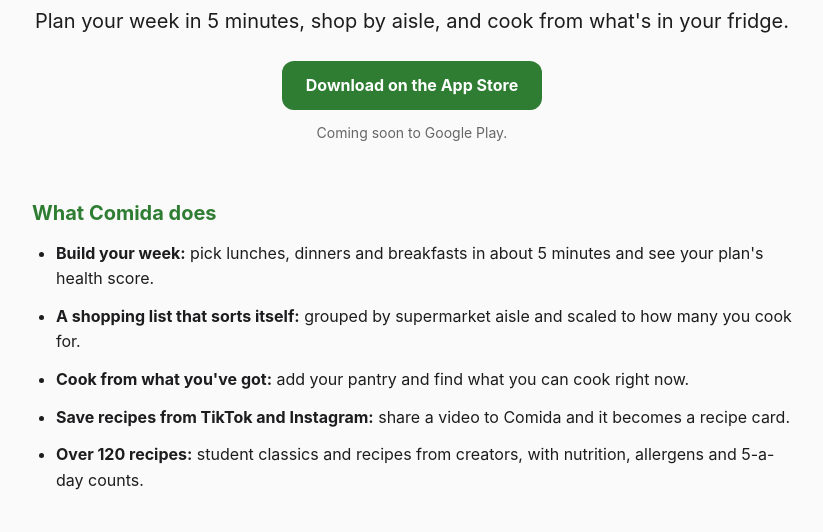
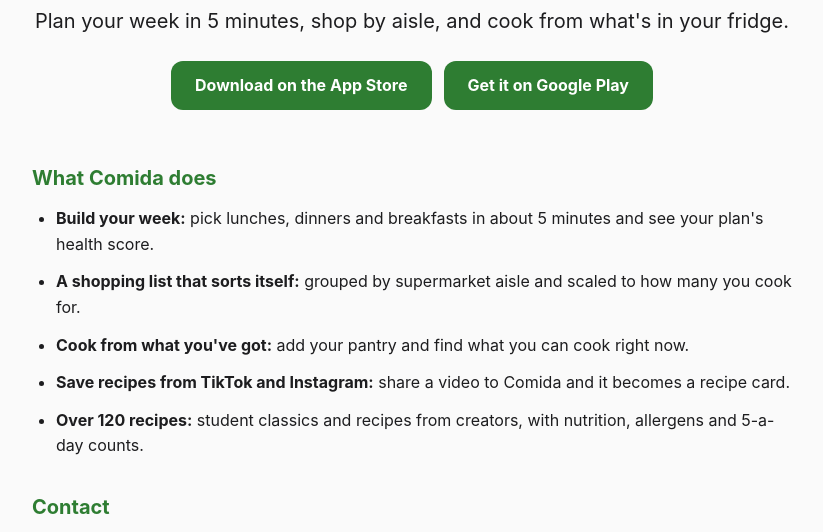
Before and after one commit to comidafooduk-cmyk/comidafooduk-cmyk.github.io, a plain HTML site: page index.html in a window 1280 px wide. Shown: the part 248-780 px from the top of the page, without its empty margins (228-1051 px from the left). Drawn offline with Linux system fonts and the light colour scheme.

Commit message:
Add Google Play download button to homepage
Co-Authored-By: Claude Opus 5.5 <noreply@anthropic.com>

```diff
--- a/index.html
+++ b/index.html
@@ -28,8 +28,10 @@
     <img src="/icon.png" alt="Comida app icon" width="112" height="112" style="border-radius:24px">
     <h1 style="font-size:36px;margin-top:16px">Comida</h1>
     <p style="font-size:20px;margin-top:4px">Plan your week in 5 minutes, shop by aisle, and cook from what's in your fridge.</p>
-    <p style="margin-top:24px"><a href="https://apps.apple.com/app/id6788519106" style="display:inline-block;background:var(--green);color:#fff;text-decoration:none;font-weight:700;padding:12px 24px;border-radius:12px">Download on the App Store</a></p>
-    <p class="muted">Coming soon to Google Play.</p>
+    <p style="margin-top:24px;display:flex;flex-wrap:wrap;gap:12px;justify-content:center">
+      <a href="https://apps.apple.com/app/id6788519106" style="display:inline-block;background:var(--green);color:#fff;text-decoration:none;font-weight:700;padding:12px 24px;border-radius:12px">Download on the App Store</a>
+      <a href="https://play.google.com/store/apps/details?id=com.comida.app" style="display:inline-block;background:var(--green);color:#fff;text-decoration:none;font-weight:700;padding:12px 24px;border-radius:12px">Get it on Google Play</a>
+    </p>
   </div>
 
   <h2>What Comida does</h2>
```
